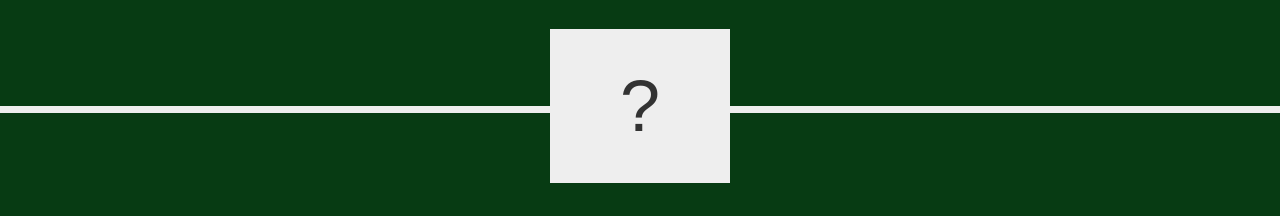
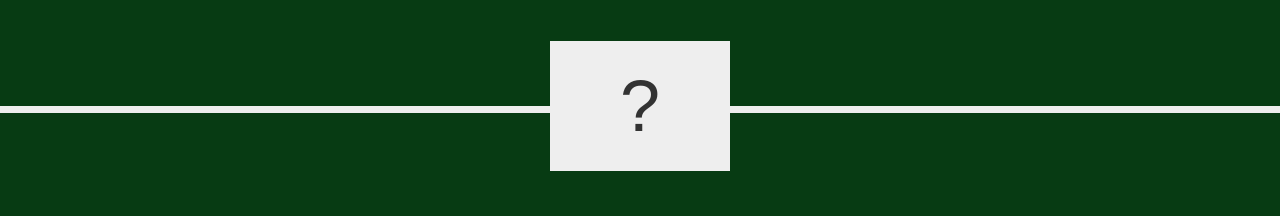
Before and after one commit to bijug07/FirstGitHubProject, a plain HTML site: page index.html in a window 1280 px wide. Shown: the part 167-383 px from the top of the page. Drawn offline with Linux system fonts and the light colour scheme.

Commit message:
csschanges

```diff
--- a/style.css
+++ b/style.css
@@ -61,7 +61,7 @@ h1 {
   color: #333;
   font-size: 6rem;
   width: 15rem;
-  padding: 3rem 0rem;
+  padding: 2rem;
   text-align: center;
   position: absolute;
   bottom: 0;
```
